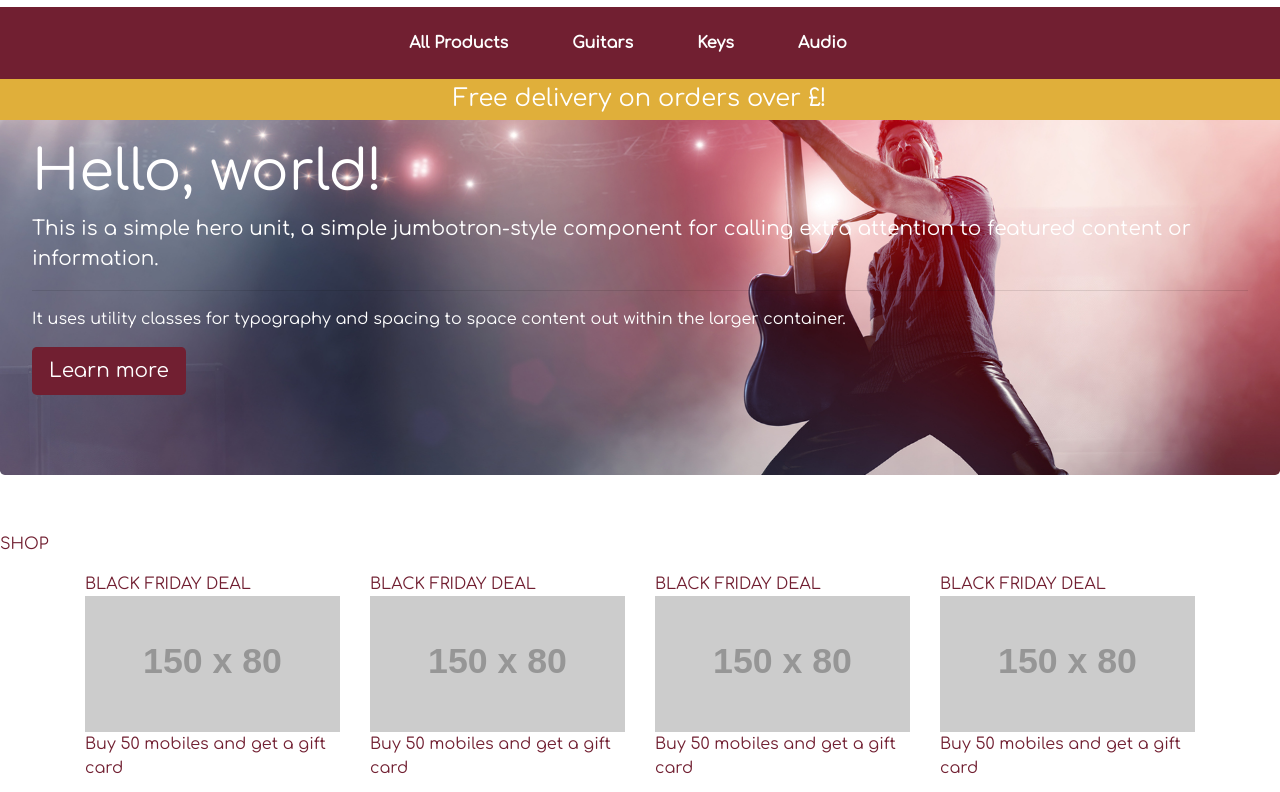
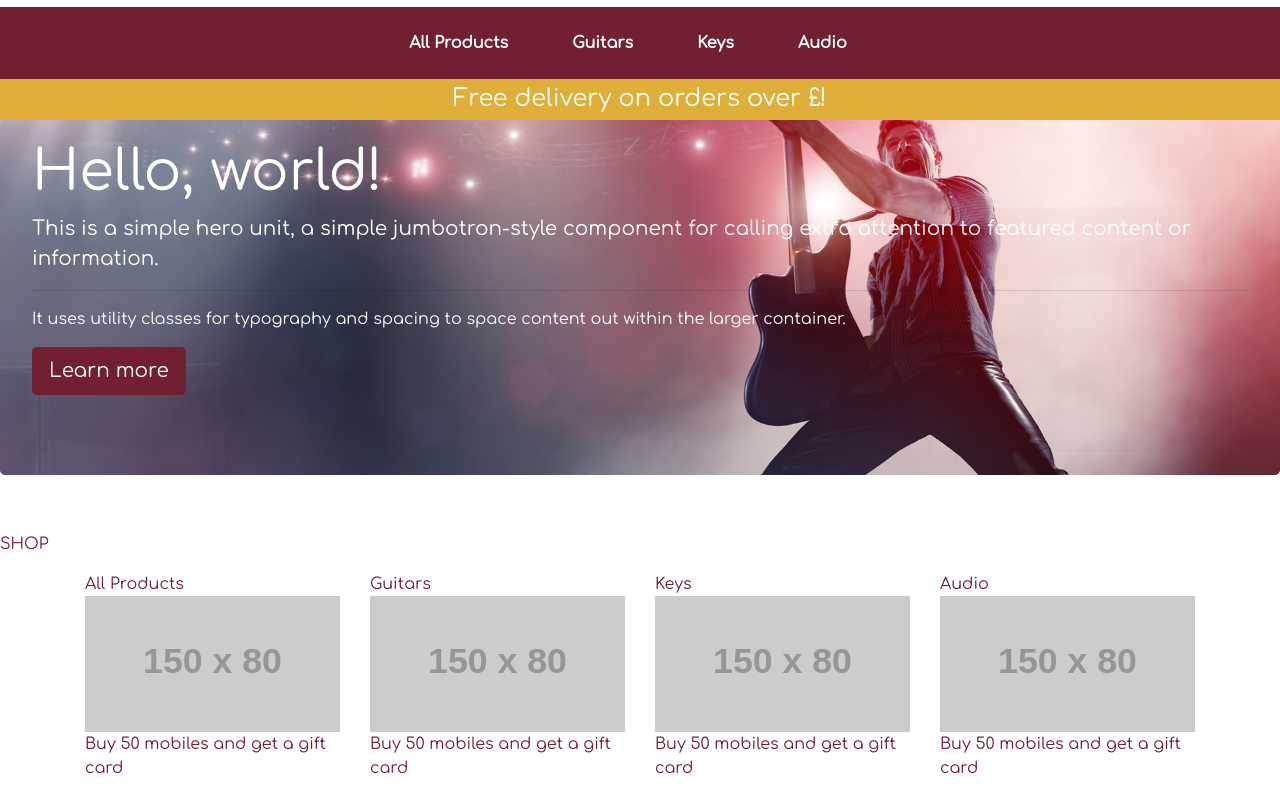
Before and after one commit to PaulModaley/guitarstore, a Django app: page / in a window 1280 px wide. Shown: the part 65-857 px from the top of the page. Run offline with Django 3.2, Linux system fonts and the light colour scheme; grey boxes labelled with a size stand in for pictures from a placeholder-image service; some libraries are stand-ins or nearby versions.

Commit message:
change panel section to 4 columns

```diff
--- a/home/templates/home/index.html
+++ b/home/templates/home/index.html
@@ -30,62 +30,36 @@
 
 <div class="container">
   <div class="row">
-    <div class="col-sm-3">
+    <div class="col-3">
       <div class="panel panel-primary">
-        <div class="panel-heading">BLACK FRIDAY DEAL</div>
+        <div class="panel-heading">All Products</div>
         <div class="panel-body"><img src="https://placehold.it/150x80?text=IMAGE" class="img-responsive" style="width:100%" alt="Image"></div>
         <div class="panel-footer">Buy 50 mobiles and get a gift card</div>
       </div>
     </div>
-    <div class="col-sm-3">
+    <div class="col-3">
       <div class="panel panel-danger">
-        <div class="panel-heading">BLACK FRIDAY DEAL</div>
+        <div class="panel-heading">Guitars</div>
         <div class="panel-body"><img src="https://placehold.it/150x80?text=IMAGE" class="img-responsive" style="width:100%" alt="Image"></div>
         <div class="panel-footer">Buy 50 mobiles and get a gift card</div>
       </div>
     </div>
-    <div class="col-sm-3">
+    <div class="col-3">
       <div class="panel panel-success">
-        <div class="panel-heading">BLACK FRIDAY DEAL</div>
+        <div class="panel-heading">Keys</div>
         <div class="panel-body"><img src="https://placehold.it/150x80?text=IMAGE" class="img-responsive" style="width:100%" alt="Image"></div>
         <div class="panel-footer">Buy 50 mobiles and get a gift card</div>
       </div>
     </div>
-    <div class="col-sm-3">
+    <div class="col-3">
       <div class="panel panel-success">
-        <div class="panel-heading">BLACK FRIDAY DEAL</div>
+        <div class="panel-heading">Audio</div>
         <div class="panel-body"><img src="https://placehold.it/150x80?text=IMAGE" class="img-responsive" style="width:100%" alt="Image"></div>
         <div class="panel-footer">Buy 50 mobiles and get a gift card</div>
       </div>
     </div>
   </div>
 </div><br>
-
-<!-- <div class="container">
-  <div class="row">
-    <div class="col-sm-4">
-      <div class="panel panel-primary">
-        <div class="panel-heading">BLACK FRIDAY DEAL</div>
-        <div class="panel-body"><img src="https://placehold.it/150x80?text=IMAGE" class="img-responsive" style="width:100%" alt="Image"></div>
-        <div class="panel-footer">Buy 50 mobiles and get a gift card</div>
-      </div>
-    </div>
-    <div class="col-sm-4">
-      <div class="panel panel-primary">
-        <div class="panel-heading">BLACK FRIDAY DEAL</div>
-        <div class="panel-body"><img src="https://placehold.it/150x80?text=IMAGE" class="img-responsive" style="width:100%" alt="Image"></div>
-        <div class="panel-footer">Buy 50 mobiles and get a gift card</div>
-      </div>
-    </div>
-    <div class="col-sm-4">
-      <div class="panel panel-primary">
-        <div class="panel-heading">BLACK FRIDAY DEAL</div>
-        <div class="panel-body"><img src="https://placehold.it/150x80?text=IMAGE" class="img-responsive" style="width:100%" alt="Image"></div>
-        <div class="panel-footer">Buy 50 mobiles and get a gift card</div>
-      </div>
-    </div>
-  </div>
-</div><br><br> -->
 
 <footer class="container text-center center-block">
   <p>Newsletter signup: </p>
```
